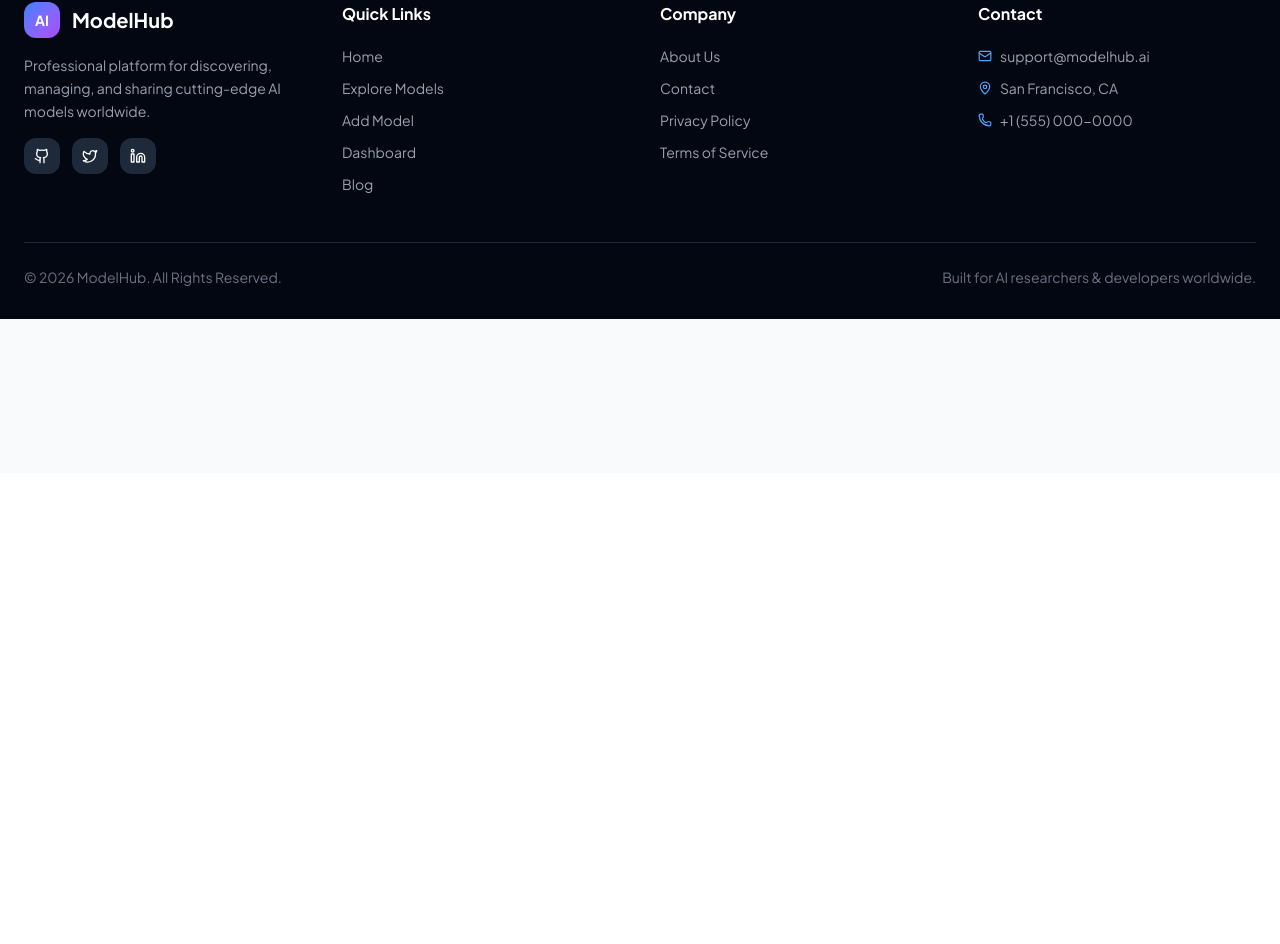
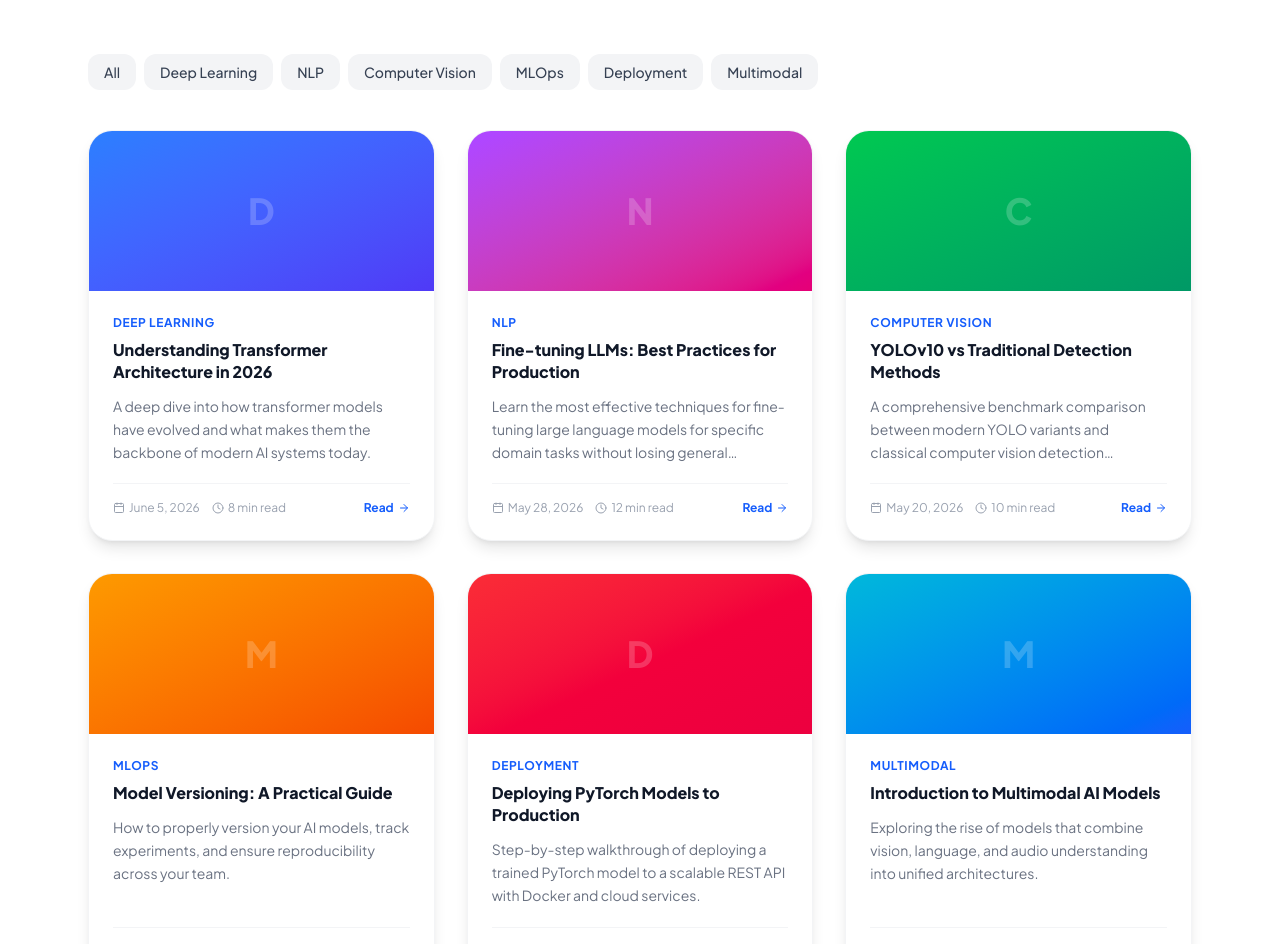
Before and after one commit to lamifaharia/ai-model-inventory, a React (Vite) app in the folder client/: page /blog in a window 1280 px wide. Shown: the part 327-1271 px from the top of the page. Before the commit the page ends 800 px from the top, so only its background shows below. Built offline with nearby package versions, Linux system fonts and the light colour scheme; no server answers.

Commit message:
fix error of footer

```diff
--- a/client/package.json
+++ b/client/package.json
@@ -14,11 +14,13 @@
     "axios": "^1.16.1",
     "daisyui": "^5.0.0-beta.8",
     "firebase": "^12.13.0",
-    "lucide-react": "^1.16.0",
+    "lucide-react": "^1.17.0",
     "react": "^19.2.6",
     "react-dom": "^19.2.6",
     "react-hot-toast": "^2.6.0",
-    "react-router-dom": "^7.15.1"
+    "react-icons": "^5.6.0",
+    "react-router-dom": "^7.15.1",
+    "recharts": "^3.8.1"
   },
   "devDependencies": {
     "@eslint/js": "^10.0.1",
--- a/client/src/App.jsx
+++ b/client/src/App.jsx
@@ -1,19 +1,28 @@
 import { BrowserRouter as Router, Routes, Route } from 'react-router-dom';
 import { Toaster } from 'react-hot-toast';
 import { AuthProvider } from './context/AuthContext';
+import { Suspense, lazy } from 'react';
 import Navbar from './components/Navbar';
 import Footer from './components/Footer';
 import PrivateRoute from './components/PrivateRoute';
+import AdminRoute from './components/AdminRoute';
+import LoadingSpinner from './components/LoadingSpinner';
 
-import Home from './pages/Home';
-import Login from './pages/Login';
-import Register from './pages/Register';
-import AllModels from './pages/AllModels';
-import AddModel from './pages/AddModel';
-import ModelDetails from './pages/ModelDetails';
-import UpdateModel from './pages/UpdateModel';
-import MyModels from './pages/MyModels';
-import MyPurchases from './pages/MyPurchases';
+const Home = lazy(() => import('./pages/Home'));
+const Login = lazy(() => import('./pages/Login'));
+const Register = lazy(() => import('./pages/Register'));
+const AllModels = lazy(() => import('./pages/AllModels'));
+const AddModel = lazy(() => import('./pages/AddModel'));
+const ModelDetails = lazy(() => import('./pages/ModelDetails'));
+const UpdateModel = lazy(() => import('./pages/UpdateModel'));
+const MyModels = lazy(() => import('./pages/MyModels'));
+const MyPurchases = lazy(() => import('./pages/MyPurchases'));
+const Dashboard = lazy(() => import('./pages/Dashboard'));
+const AdminDashboard = lazy(() => import('./pages/AdminDashboard'));
+const Profile = lazy(() => import('./pages/Profile'));
+const About = lazy(() => import('./pages/About'));
+const Contact = lazy(() => import('./pages/Contact'));
+const Blog = lazy(() => import('./pages/Blog'));
 
 function App() {
   return (
@@ -21,18 +30,38 @@ function App() {
       <Router>
         <div className="min-h-screen bg-gray-50 dark:bg-gray-900 text-gray-900 dark:text-gray-100">
           <Navbar />
+          <Suspense fallback={<LoadingSpinner />}>
             <Routes>
+              {/* Public */}
               <Route path="/" element={<Home />} />
               <Route path="/login" element={<Login />} />
               <Route path="/register" element={<Register />} />
               <Route path="/models" element={<AllModels />} />
-            <Route path="/models/:id" element={<PrivateRoute><ModelDetails /></PrivateRoute>} />
+              <Route path="/models/:id" element={<ModelDetails />} />
+              <Route path="/about" element={<About />} />
+              <Route path="/contact" element={<Contact />} />
+              <Route path="/blog" element={<Blog />} />
+
+              {/* Protected (logged in) */}
               <Route path="/add-model" element={<PrivateRoute><AddModel /></PrivateRoute>} />
               <Route path="/update-model/:id" element={<PrivateRoute><UpdateModel /></PrivateRoute>} />
               <Route path="/my-models" element={<PrivateRoute><MyModels /></PrivateRoute>} />
               <Route path="/my-purchases" element={<PrivateRoute><MyPurchases /></PrivateRoute>} />
-            <Route path="*" element={<h1 className="text-center text-4xl mt-20">404 - Page Not Found</h1>} />
+              <Route path="/dashboard" element={<PrivateRoute><Dashboard /></PrivateRoute>} />
+              <Route path="/profile" element={<PrivateRoute><Profile /></PrivateRoute>} />
+
+              {/* Admin only */}
+              <Route path="/admin" element={<AdminRoute><AdminDashboard /></AdminRoute>} />
+
+              {/* 404 */}
+              <Route path="*" element={
+                <div className="text-center py-32">
+                  <h1 className="text-6xl font-extrabold text-gray-300 dark:text-gray-700">404</h1>
+                  <p className="text-xl text-gray-500 mt-4">Page not found</p>
+                </div>
+              } />
             </Routes>
+          </Suspense>
           <Footer />
         </div>
         <Toaster position="top-center" />
--- a/client/src/components/Footer.jsx
+++ b/client/src/components/Footer.jsx
@@ -1,12 +1,12 @@
-import { Link } from 'react-router-dom';
-import { Github, Twitter, Linkedin, Mail, MapPin, Phone } from 'lucide-react';
+import { Link } from "react-router-dom";
+import { Mail, MapPin, Phone } from "lucide-react";
+import { FaGithub, FaTwitter, FaLinkedin } from "react-icons/fa";
 
 const Footer = () => {
   return (
     <footer className="bg-gray-950 text-white pt-16 pb-8 mt-20">
       <div className="max-w-7xl mx-auto px-6">
         <div className="grid grid-cols-1 md:grid-cols-2 lg:grid-cols-4 gap-10 mb-12">
-
           {/* Brand */}
           <div>
             <div className="flex items-center gap-3 mb-4">
@@ -16,17 +16,33 @@ const Footer = () => {
               <span className="text-xl font-bold">ModelHub</span>
             </div>
             <p className="text-gray-400 text-sm leading-relaxed mb-4">
-              Professional platform for discovering, managing, and sharing cutting-edge AI models worldwide.
+              Professional platform for discovering, managing, and sharing
+              cutting-edge AI models worldwide.
             </p>
             <div className="flex gap-3">
-              <a href="https://github.com" target="_blank" rel="noreferrer" className="w-9 h-9 bg-gray-800 hover:bg-blue-600 rounded-xl flex items-center justify-center transition-colors">
-                <Github size={16} />
+              <a
+                href="https://github.com"
+                target="_blank"
+                rel="noreferrer"
+                className="w-9 h-9 bg-gray-800 hover:bg-blue-600 rounded-xl flex items-center justify-center transition-colors"
+              >
+                <FaGithub size={16} />
               </a>
-              <a href="https://twitter.com" target="_blank" rel="noreferrer" className="w-9 h-9 bg-gray-800 hover:bg-blue-400 rounded-xl flex items-center justify-center transition-colors">
-                <Twitter size={16} />
+              <a
+                href="https://twitter.com"
+                target="_blank"
+                rel="noreferrer"
+                className="w-9 h-9 bg-gray-800 hover:bg-blue-400 rounded-xl flex items-center justify-center transition-colors"
+              >
+                <FaTwitter size={16} />
               </a>
-              <a href="https://linkedin.com" target="_blank" rel="noreferrer" className="w-9 h-9 bg-gray-800 hover:bg-blue-700 rounded-xl flex items-center justify-center transition-colors">
-                <Linkedin size={16} />
+              <a
+                href="https://linkedin.com"
+                target="_blank"
+                rel="noreferrer"
+                className="w-9 h-9 bg-gray-800 hover:bg-blue-700 rounded-xl flex items-center justify-center transition-colors"
+              >
+                <FaLinkedin size={16} />
               </a>
             </div>
           </div>
@@ -35,11 +51,31 @@ const Footer = () => {
           <div>
             <h4 className="font-bold text-base mb-5">Quick Links</h4>
             <ul className="space-y-3 text-gray-400 text-sm">
-              <li><Link to="/" className="hover:text-white transition">Home</Link></li>
-              <li><Link to="/models" className="hover:text-white transition">Explore Models</Link></li>
-              <li><Link to="/add-model" className="hover:text-white transition">Add Model</Link></li>
-              <li><Link to="/dashboard" className="hover:text-white transition">Dashboard</Link></li>
-              <li><Link to="/blog" className="hover:text-white transition">Blog</Link></li>
+              <li>
+                <Link to="/" className="hover:text-white transition">
+                  Home
+                </Link>
+              </li>
+              <li>
+                <Link to="/models" className="hover:text-white transition">
+                  Explore Models
+                </Link>
+              </li>
+              <li>
+                <Link to="/add-model" className="hover:text-white transition">
+                  Add Model
+                </Link>
+              </li>
+              <li>
+                <Link to="/dashboard" className="hover:text-white transition">
+                  Dashboard
+                </Link>
+              </li>
+              <li>
+                <Link to="/blog" className="hover:text-white transition">
+                  Blog
+                </Link>
+              </li>
             </ul>
           </div>
 
@@ -47,10 +83,26 @@ const Footer = () => {
           <div>
             <h4 className="font-bold text-base mb-5">Company</h4>
             <ul className="space-y-3 text-gray-400 text-sm">
-              <li><Link to="/about" className="hover:text-white transition">About Us</Link></li>
-              <li><Link to="/contact" className="hover:text-white transition">Contact</Link></li>
-              <li><a href="#" className="hover:text-white transition">Privacy Policy</a></li>
-              <li><a href="#" className="hover:text-white transition">Terms of Service</a></li>
+              <li>
+                <Link to="/about" className="hover:text-white transition">
+                  About Us
+                </Link>
+              </li>
+              <li>
+                <Link to="/contact" className="hover:text-white transition">
+                  Contact
+                </Link>
+              </li>
+              <li>
+                <a href="#" className="hover:text-white transition">
+                  Privacy Policy
+                </a>
+              </li>
+              <li>
+                <a href="#" className="hover:text-white transition">
+                  Terms of Service
+                </a>
+              </li>
             </ul>
           </div>
 
@@ -58,9 +110,18 @@ const Footer = () => {
           <div>
             <h4 className="font-bold text-base mb-5">Contact</h4>
             <ul className="space-y-3 text-gray-400 text-sm">
-              <li className="flex items-center gap-2"><Mail size={14} className="text-blue-400 flex-shrink-0" /> support@modelhub.ai</li>
-              <li className="flex items-center gap-2"><MapPin size={14} className="text-blue-400 flex-shrink-0" /> San Francisco, CA</li>
-              <li className="flex items-center gap-2"><Phone size={14} className="text-blue-400 flex-shrink-0" /> +1 (555) 000-0000</li>
+              <li className="flex items-center gap-2">
+                <Mail size={14} className="text-blue-400 flex-shrink-0" />{" "}
+                support@modelhub.ai
+              </li>
+              <li className="flex items-center gap-2">
+                <MapPin size={14} className="text-blue-400 flex-shrink-0" /> San
+                Francisco, CA
+              </li>
+              <li className="flex items-center gap-2">
+                <Phone size={14} className="text-blue-400 flex-shrink-0" /> +1
+                (555) 000-0000
+              </li>
             </ul>
           </div>
         </div>
--- /dev/null
+++ b/client/src/pages/Blog.jsx
@@ -0,0 +1,119 @@
+import useTitle from '../hooks/useTitle';
+import { Link } from 'react-router-dom';
+import { Calendar, Clock, ArrowRight } from 'lucide-react';
+
+const posts = [
+  {
+    id: 1,
+    title: 'Understanding Transformer Architecture in 2026',
+    excerpt: 'A deep dive into how transformer models have evolved and what makes them the backbone of modern AI systems today.',
+    category: 'Deep Learning',
+    date: 'June 5, 2026',
+    readTime: '8 min read',
+    gradient: 'from-blue-500 to-indigo-600',
+  },
+  {
+    id: 2,
+    title: 'Fine-tuning LLMs: Best Practices for Production',
+    excerpt: 'Learn the most effective techniques for fine-tuning large language models for specific domain tasks without losing general capability.',
+    category: 'NLP',
+    date: 'May 28, 2026',
+    readTime: '12 min read',
+    gradient: 'from-purple-500 to-pink-600',
+  },
+  {
+    id: 3,
+    title: 'YOLOv10 vs Traditional Detection Methods',
+    excerpt: 'A comprehensive benchmark comparison between modern YOLO variants and classical computer vision detection pipelines.',
+    category: 'Computer Vision',
+    date: 'May 20, 2026',
+    readTime: '10 min read',
+    gradient: 'from-green-500 to-emerald-600',
+  },
+  {
+    id: 4,
+    title: 'Model Versioning: A Practical Guide',
+    excerpt: 'How to properly version your AI models, track experiments, and ensure reproducibility across your team.',
+    category: 'MLOps',
+    date: 'May 12, 2026',
+    readTime: '6 min read',
+    gradient: 'from-amber-500 to-orange-600',
+  },
+  {
+    id: 5,
+    title: 'Deploying PyTorch Models to Production',
+    excerpt: 'Step-by-step walkthrough of deploying a trained PyTorch model to a scalable REST API with Docker and cloud services.',
+    category: 'Deployment',
+    date: 'May 3, 2026',
+    readTime: '15 min read',
+    gradient: 'from-red-500 to-rose-600',
+  },
+  {
+    id: 6,
+    title: 'Introduction to Multimodal AI Models',
+    excerpt: 'Exploring the rise of models that combine vision, language, and audio understanding into unified architectures.',
+    category: 'Multimodal',
+    date: 'April 25, 2026',
+    readTime: '9 min read',
+    gradient: 'from-cyan-500 to-blue-600',
+  },
+];
+
+const categories = ['All', 'Deep Learning', 'NLP', 'Computer Vision', 'MLOps', 'Deployment', 'Multimodal'];
+
+const Blog = () => {
+  useTitle('Blog');
+
+  return (
+    <div className="bg-white dark:bg-gray-950 min-h-screen">
+
+      {/* Hero */}
+      <div className="bg-gradient-to-br from-gray-900 to-gray-800 text-white py-20 px-6 text-center">
+        <h1 className="text-5xl font-extrabold mb-4 tracking-tight">ModelHub Blog</h1>
+        <p className="text-xl text-gray-300 max-w-2xl mx-auto">
+          Insights, tutorials, and research from the AI community.
+        </p>
+      </div>
+
+      <div className="max-w-6xl mx-auto px-6 py-16">
+
+        {/* Categories */}
+        <div className="flex gap-2 flex-wrap mb-10">
+          {categories.map(cat => (
+            <button key={cat}
+              className="px-4 py-2 rounded-xl text-sm font-medium bg-gray-100 dark:bg-gray-800 text-gray-700 dark:text-gray-300 hover:bg-blue-50 dark:hover:bg-blue-900/30 hover:text-blue-600 dark:hover:text-blue-400 transition">
+              {cat}
+            </button>
+          ))}
+        </div>
+
+        {/* Posts Grid */}
+        <div className="grid grid-cols-1 md:grid-cols-2 lg:grid-cols-3 gap-8">
+          {posts.map(post => (
+            <article key={post.id} className="bg-white dark:bg-gray-800 rounded-3xl overflow-hidden border border-gray-100 dark:border-gray-700 shadow-lg hover:shadow-xl hover:-translate-y-1 transition-all duration-300 flex flex-col">
+              <div className={`h-40 bg-gradient-to-br ${post.gradient} flex items-center justify-center`}>
+                <span className="text-white text-4xl font-extrabold opacity-20">{post.category[0]}</span>
+              </div>
+              <div className="p-6 flex flex-col flex-1">
+                <span className="text-xs font-bold text-blue-600 dark:text-blue-400 uppercase tracking-wider mb-2">{post.category}</span>
+                <h2 className="font-extrabold text-gray-900 dark:text-white mb-3 leading-snug line-clamp-2">{post.title}</h2>
+                <p className="text-sm text-gray-500 dark:text-gray-400 leading-relaxed line-clamp-3 flex-1">{post.excerpt}</p>
+                <div className="flex items-center justify-between mt-5 pt-4 border-t border-gray-100 dark:border-gray-700">
+                  <div className="flex items-center gap-3 text-xs text-gray-400">
+                    <span className="flex items-center gap-1"><Calendar size={12} /> {post.date}</span>
+                    <span className="flex items-center gap-1"><Clock size={12} /> {post.readTime}</span>
+                  </div>
+                  <button className="text-blue-600 dark:text-blue-400 text-xs font-bold flex items-center gap-1 hover:gap-2 transition-all">
+                    Read <ArrowRight size={12} />
+                  </button>
+                </div>
+              </div>
+            </article>
+          ))}
+        </div>
+      </div>
+    </div>
+  );
+};
+
+export default Blog;
```
Also changed, not shown: 1 other file (tests, documents, lock files or other folders). Lines whose indentation alone changed are shown as unchanged.
